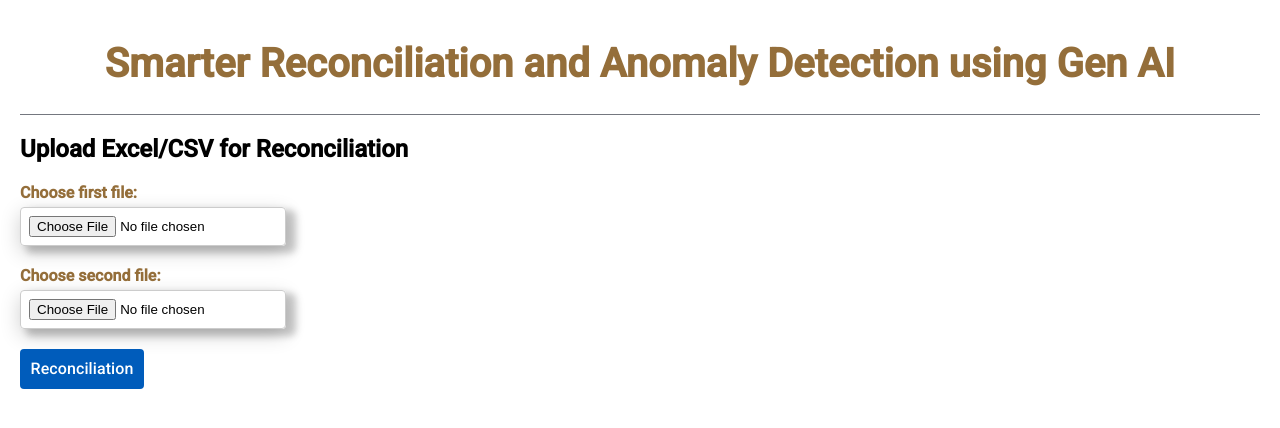
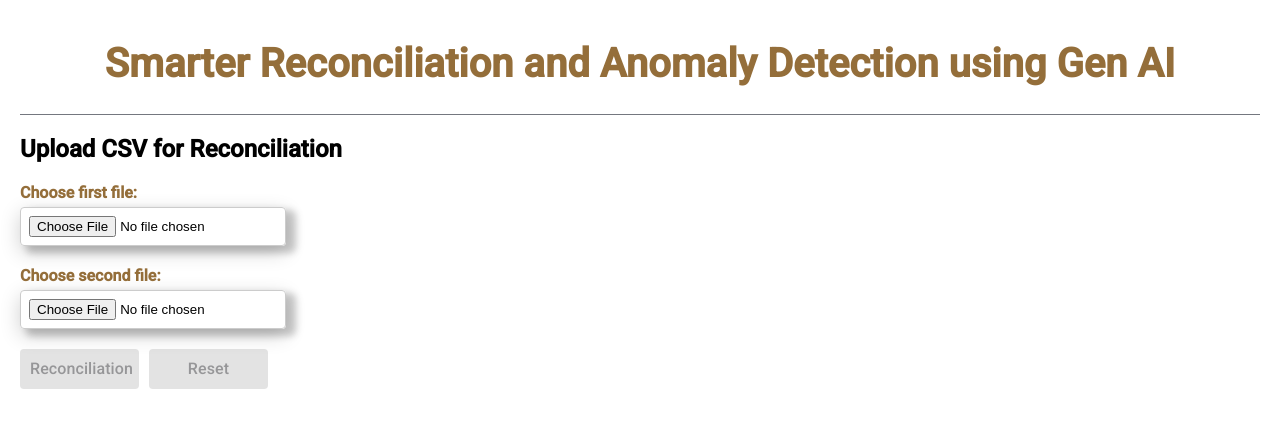
Before and after one commit to ewfx/sradg-digital-dynamos, an Angular app in the folder code/UI/: page / in a window 1280 px wide. Shown: the top 428 px of the page. Built offline with nearby package versions, Linux system fonts and the light colour scheme.

Commit message:
adding reset button

```diff
--- a/code/UI/src/app/file-upload/file-upload.component.html
+++ b/code/UI/src/app/file-upload/file-upload.component.html
@@ -1,6 +1,6 @@
 
 <div lass="container">
-    <h2>Upload Excel/CSV for Reconciliation</h2>
+    <h2>Upload CSV for Reconciliation</h2>
     <app-loading-spinner *ngIf="isLoading"></app-loading-spinner>
     <div>
       <label for="file1">Choose first file:</label>
@@ -10,7 +10,10 @@
       <label for="file2">Choose second file:</label>
       <input type="file" id="file2" accept=".csv" (change)="onFileSelected($event, 2)">
     </div>
-    <button mat-flat-button (click)="onReconciliation()">Reconciliation</button>
+    <div class="button-container">
+      <button mat-flat-button (click)="onReconciliation()" [disabled]="!file1 || !file2">Reconciliation</button>
+      <button mat-flat-button (click)="onReset()" [disabled]="!file1 && !file2">Reset</button>
+    </div>
   </div>
   <app-data-display *ngIf="displayData.length >0" [displayData]="displayData"></app-data-display>
   <router-outlet />
--- a/code/UI/src/app/file-upload/file-upload.component.scss
+++ b/code/UI/src/app/file-upload/file-upload.component.scss
@@ -55,3 +55,14 @@
     align-items: center;
     margin: 20px 0;
   }
+
+   .button-container {
+    display: flex;
+    width: 20%;
+    gap: 10px; /* Add space between buttons */
+    margin-top: 10px; /* Add some margin to the top */
+  }
+
+  .button-container button {
+    flex: 1; /* Make buttons take equal space */
+  }
--- a/code/UI/src/app/file-upload/file-upload.component.ts
+++ b/code/UI/src/app/file-upload/file-upload.component.ts
@@ -209,6 +209,16 @@ export class FileUploadComponent {
     }
   }
 
+  onReset(): void {
+    this.file1 = null;
+    this.file2 = null;
+    this.displayData = [];
+    const file1Input = document.getElementById('file1') as HTMLInputElement;
+    const file2Input = document.getElementById('file2') as HTMLInputElement;
+    if (file1Input) file1Input.value = '';
+    if (file2Input) file2Input.value = '';
+  }
+
   openDialog(title:string, message: string): void {
     const dialogRef = this.dialog.open(AlertDialogComponent);
     dialogRef.componentInstance.showMessage(title, message);
```
